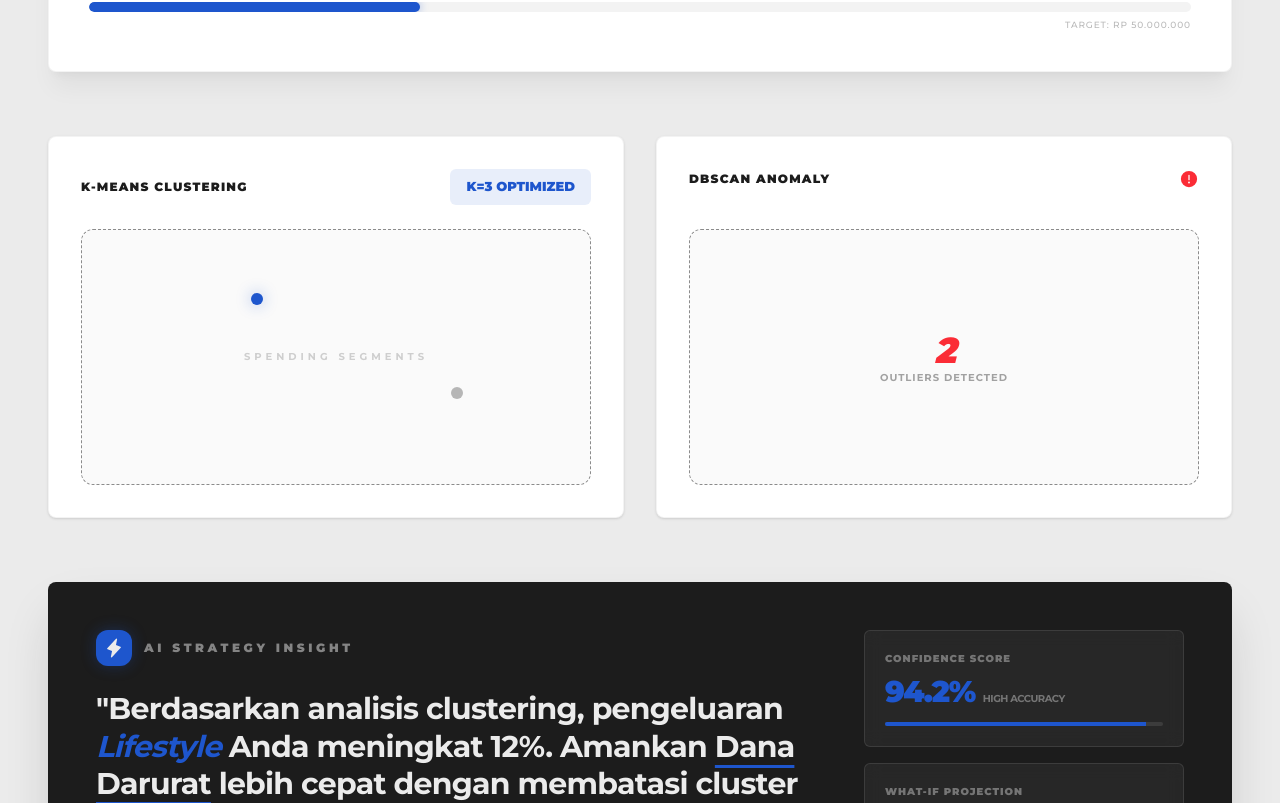
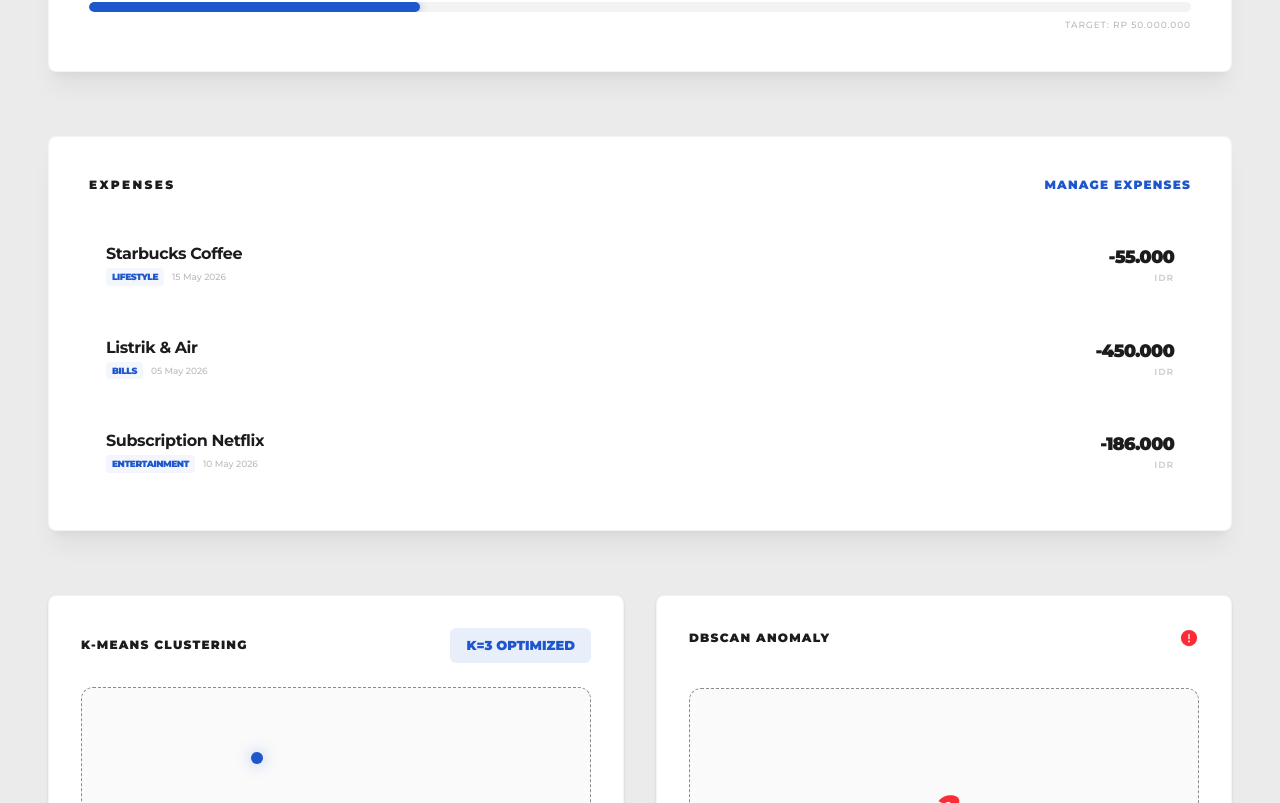
Before and after one commit to ammarrashiddd/mono-smart-budgeting, a Next.js app: page /dashboard in a window 1280 px wide. Shown: the part 677-1480 px from the top of the page. Built offline with nearby package versions, Linux system fonts and the light colour scheme.

Commit message:
feat: adding expenses on dashboard

```diff
--- a/src/app/dashboard/page.tsx
+++ b/src/app/dashboard/page.tsx
@@ -11,9 +11,37 @@ import {
   WarningCircle,
   Lightning,
   PaperPlaneRight,
+  ArrowDownLeft,
+  ArrowUpRight,
 } from "@phosphor-icons/react";
 
 export default function DashboardPage() {
+  const transactions = [
+    {
+      id: 1,
+      name: "Starbucks Coffee",
+      date: "15 May 2026",
+      category: "Lifestyle",
+      amount: -55000,
+      type: "expense",
+    },
+    {
+      id: 2,
+      name: "Listrik & Air",
+      date: "05 May 2026",
+      category: "Bills",
+      amount: -450000,
+      type: "expense",
+    },
+    {
+      id: 3,
+      name: "Subscription Netflix",
+      date: "10 May 2026",
+      category: "Entertainment",
+      amount: -186000,
+      type: "expense",
+    },
+  ];
   return (
     <div className="bg-primary min-h-screen w-full pb-10 md:pb-20 text-secondary overflow-x-hidden">
       <nav className="h-16 md:h-20 px-4 md:px-12 bg-tertiary flex items-center border-b border-tertiary/10 shadow-sm sticky top-0 z-50">
@@ -81,7 +109,60 @@ export default function DashboardPage() {
         </div>
       </div>
 
-      {/* --- Section 3: Machine Learning (Responsive Split View) --- */}
+      {/* --- Section 3: Transaction History (Baru) --- */}
+      <div className="px-6 md:px-12 mt-10 md:mt-16">
+        <div className="bg-white rounded-lg p-6 md:p-10 border border-secondary/5 shadow-xl shadow-secondary/5">
+          <div className="flex items-center justify-between mb-8">
+            <h3 className="text-[10px] md:text-xs font-black uppercase tracking-[0.2em] text-secondary">
+              Expenses
+            </h3>
+            <button className="text-tertiary text-[10px] md:text-xs font-black uppercase tracking-widest hover:underline transition-all whitespace-nowrap">
+              Manage Expenses
+            </button>
+          </div>
+
+          <div className="space-y-4">
+            {transactions.map((item) => (
+              <div
+                key={item.id}
+                className="flex items-center justify-between p-3 md:p-4 rounded-xl hover:bg-secondary/2 transition-all border border-transparent hover:border-secondary/5"
+              >
+                <div className="flex items-center gap-3 md:gap-4">
+                  {/* Info */}
+                  <div className="max-w-30 sm:max-w-none">
+                    <p className="text-sm md:text-base font-bold text-secondary tracking-tight truncate">
+                      {item.name}
+                    </p>
+                    <div className="flex items-center gap-2 mt-0.5">
+                      <span className="text-[8px] md:text-[9px] font-black uppercase tracking-tighter text-tertiary bg-tertiary/5 px-1.5 py-0.5 rounded">
+                        {item.category}
+                      </span>
+                      <span className="text-[8px] md:text-[9px] font-medium text-secondary/30 hidden sm:block">
+                        {item.date}
+                      </span>
+                    </div>
+                  </div>
+                </div>
+
+                {/* Amount */}
+                <div className="text-right">
+                  <p
+                    className={`text-sm md:text-lg font-black tracking-tighter ${item.type === "income" ? "text-green-600" : "text-secondary"}`}
+                  >
+                    {item.type === "income" ? "+" : ""}
+                    {new Intl.NumberFormat("id-ID").format(item.amount)}
+                  </p>
+                  <p className="text-[8px] md:text-[9px] font-bold text-secondary/20 uppercase tracking-widest">
+                    IDR
+                  </p>
+                </div>
+              </div>
+            ))}
+          </div>
+        </div>
+      </div>
+
+      {/* --- Section 4: Machine Learning (Responsive Split View) --- */}
       <div className="grid grid-cols-1 lg:grid-cols-2 gap-6 md:gap-8 px-6 md:px-12 mt-10 md:mt-16">
         {/* K-Means */}
         <div className="bg-white rounded-lg p-6 md:p-8 border border-secondary/5 shadow-sm">
@@ -121,7 +202,7 @@ export default function DashboardPage() {
         </div>
       </div>
 
-      {/* --- Section 4: AI Strategy Analysis (Advanced Responsive Layout) --- */}
+      {/* --- Section 5: AI Strategy Analysis (Advanced Responsive Layout) --- */}
       <div className="px-6 md:px-12 mt-10 md:mt-16">
         <div className="bg-secondary rounded-lg p-6 sm:p-8 md:p-12 text-primary shadow-2xl shadow-secondary/20 relative overflow-hidden group">
           <div className="relative z-10 flex flex-col xl:flex-row justify-between gap-8 md:gap-12">
```
